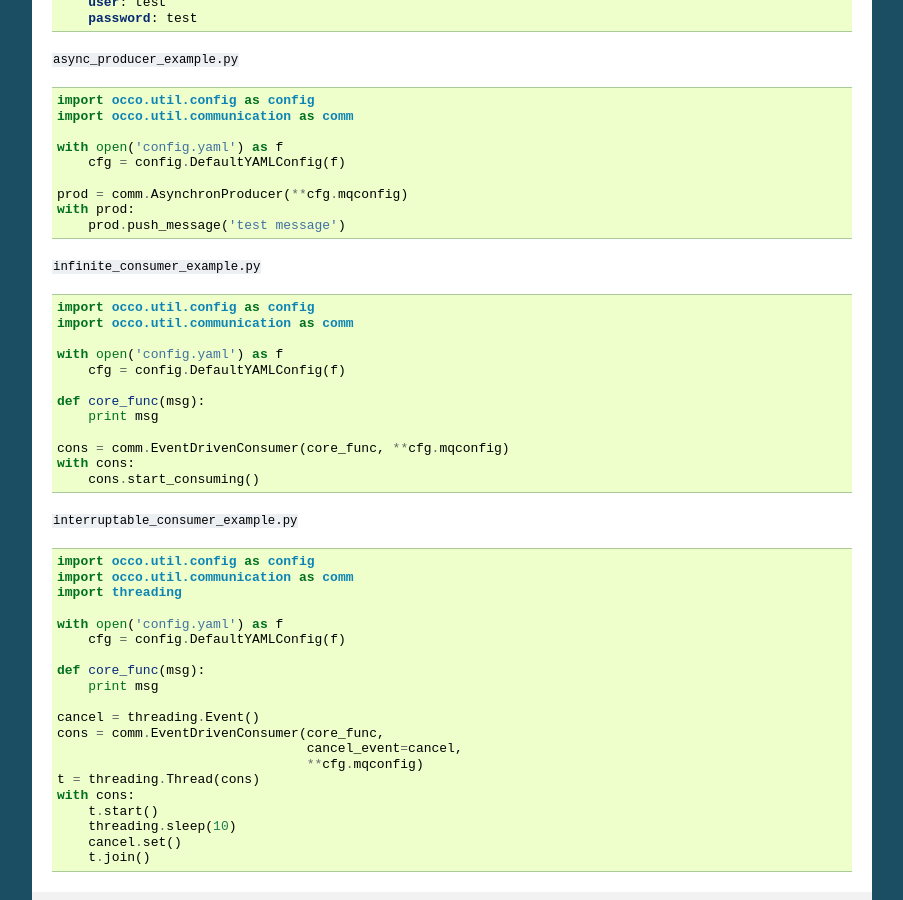
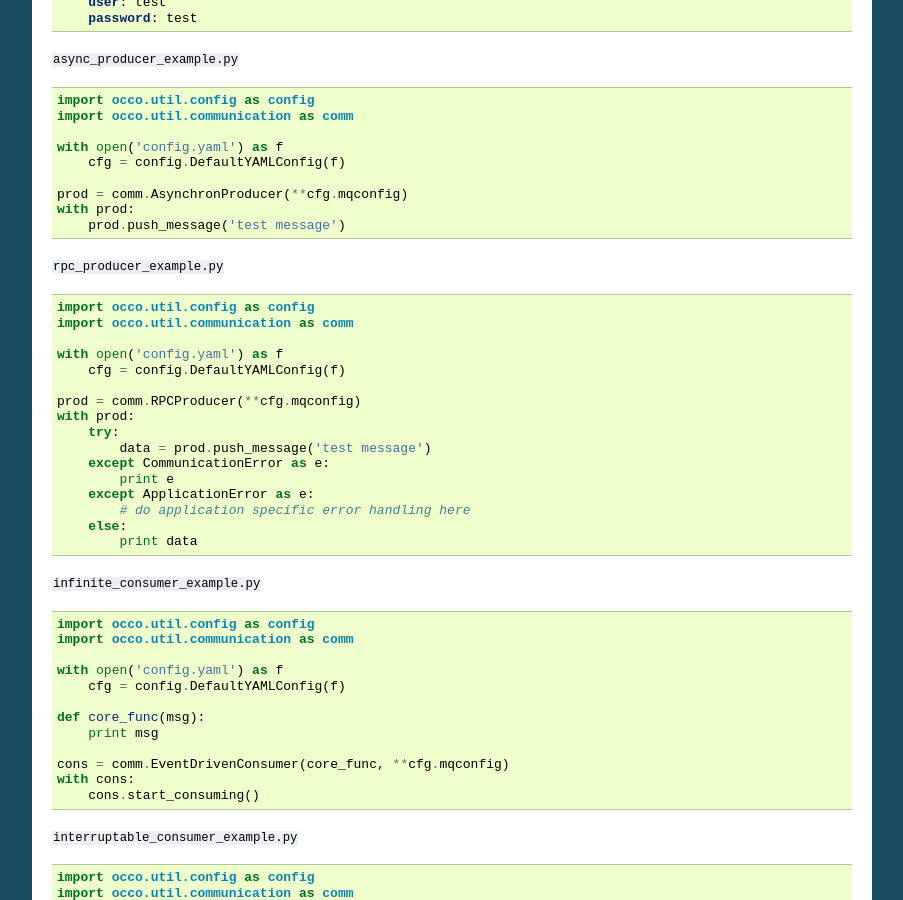
Before and after one commit to occopus/docs, a Sphinx documentation site: the page built from sphinx/source/amqp.rst, in a window 1280 px wide and 900 px high, scrolled down 784 px. Shown: the whole window, without its empty margins (198-1101 px from the left). Built offline with Sphinx 7.4.7, drawn with Linux system fonts in a browser that asks for light colours; formulas are drawn with MathJax 3.

Commit message:
Example code for RPCProducer

```diff
--- a/sphinx/source/amqp.rst
+++ b/sphinx/source/amqp.rst
@@ -57,6 +57,27 @@ Example
     with prod:
         prod.push_message('test message')
 
+``rpc_producer_example.py``
+
+.. code-block:: python
+
+    import occo.util.config as config
+    import occo.util.communication as comm
+
+    with open('config.yaml') as f
+        cfg = config.DefaultYAMLConfig(f)
+
+    prod = comm.RPCProducer(**cfg.mqconfig)
+    with prod:
+        try:
+            data = prod.push_message('test message')
+        except CommunicationError as e:
+            print e
+        except ApplicationError as e:
+            # do application specific error handling here
+        else:
+            print data
+
 ``infinite_consumer_example.py``
 
 .. code-block:: python
```
